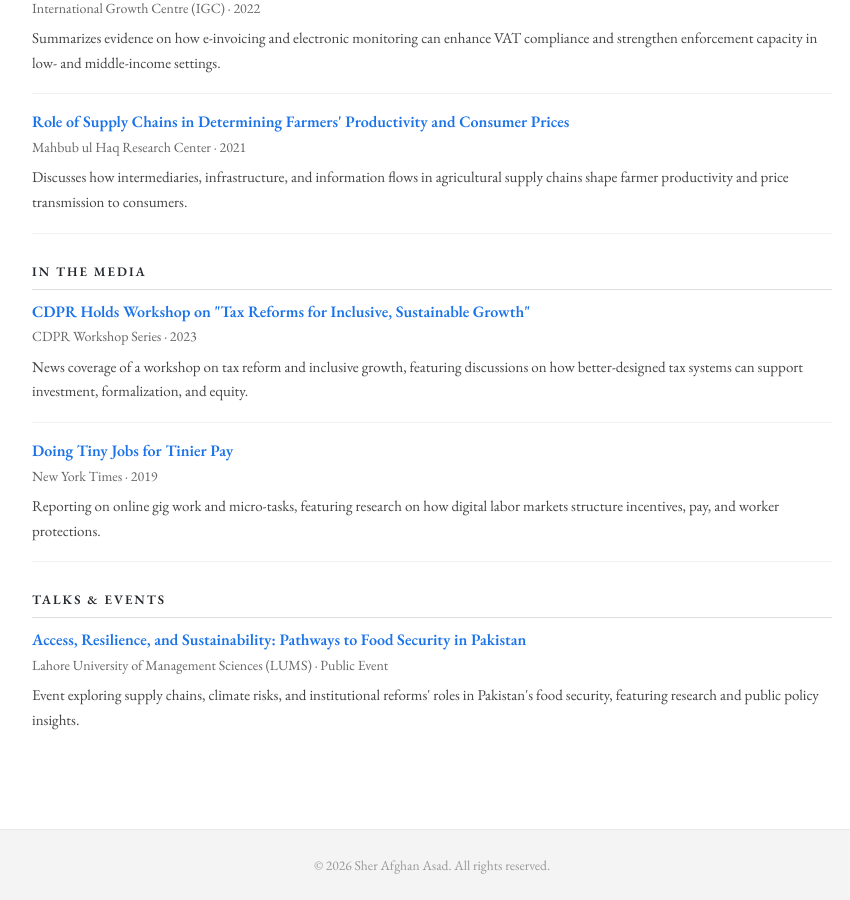
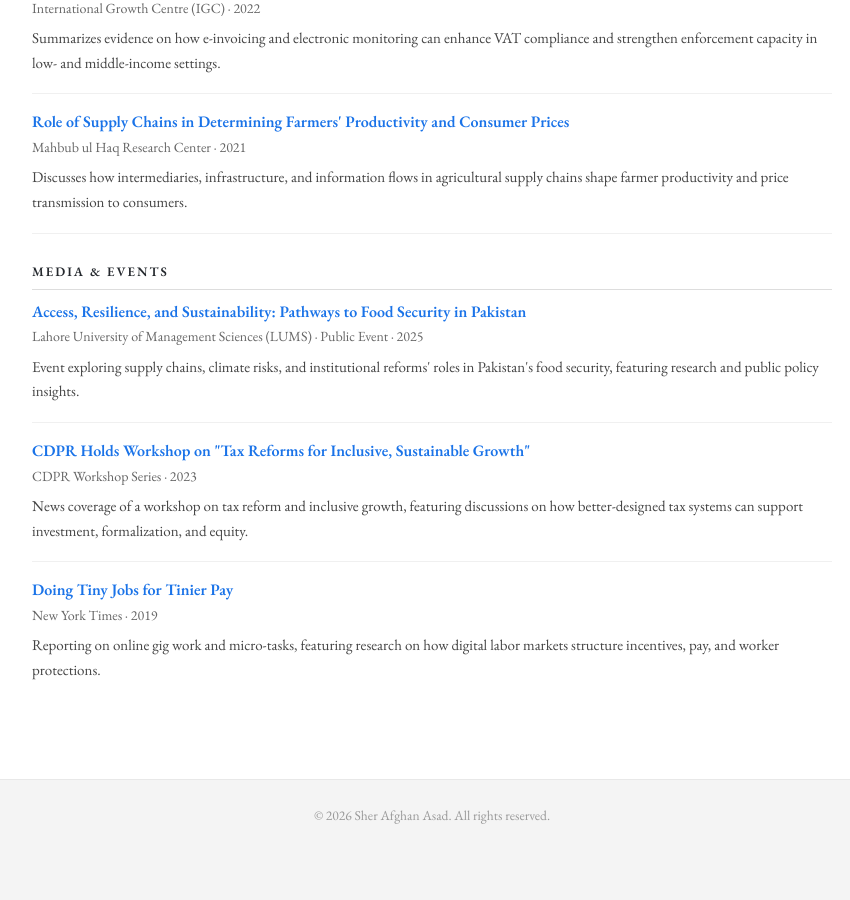
Before and after one commit to sherafghanasad/sherafghanasad.github.io, a Jekyll site: the page built from policy.html, in a window 1280 px wide and 900 px high, scrolled down 4228 px. Shown: the whole window, without its empty margins (208-1058 px from the left). Built offline with Jekyll 4.4.1, drawn with Linux system fonts in a browser that asks for light colours; after the commit the page ends 5078 px from its top, so only the background shows below that.

Commit message:
Direct PDF links, social preview image, merge Media & Events, tidy teaching terms
Co-Authored-By: Claude Fable 5.2 <noreply@anthropic.com>

```diff
--- a/_config.yml
+++ b/_config.yml
@@ -10,6 +10,11 @@ baseurl: ""
 # address bar when viewing your own publication homepage. No trailing slash.
 substack_url: "https://sherafghanasad.substack.com"
 substack_profile: "https://substack.com/@sherafghanasad"
+
+# Social link previews (jekyll-seo-tag)
+twitter:
+  username: sherafghan_asad
+  card: summary
 
 # Build settings
 markdown: kramdown
@@ -35,6 +40,7 @@ defaults:
       type: "pages"
     values:
       layout: "default"
+      image: /assets/images/sher-afghan-asad.jpeg
 
 # Plugins (GitHub Pages compatible)
 plugins:
--- a/_includes/header.html
+++ b/_includes/header.html
@@ -26,8 +26,7 @@
             <li><a href="{{ '/policy/' | relative_url }}#engagements">Engagements</a></li>
             <li><a href="{{ '/policy/' | relative_url }}#substack">Substack</a></li>
             <li><a href="{{ '/policy/' | relative_url }}#commentary">Op-eds &amp; Articles</a></li>
-            <li><a href="{{ '/policy/' | relative_url }}#in-the-media">In the Media</a></li>
-            <li><a href="{{ '/policy/' | relative_url }}#talks-events">Talks &amp; Events</a></li>
+            <li><a href="{{ '/policy/' | relative_url }}#in-the-media">Media &amp; Events</a></li>
           </ul>
         </li>
         <li class="has-dropdown">
--- a/policy.html
+++ b/policy.html
@@ -199,7 +199,13 @@ redirect_from:
   <p class="writing-desc">Discusses how intermediaries, infrastructure, and information flows in agricultural supply chains shape farmer productivity and price transmission to consumers.</p>
 </div>
 
-<h2 id="in-the-media">In the Media</h2>
+<h2 id="in-the-media">Media &amp; Events</h2>
+
+<div class="writing-entry">
+  <p class="writing-title"><a href="https://lums.edu.pk/events/access-resilience-and-sustainability-pathways-food-security-pakistan" target="_blank">Access, Resilience, and Sustainability: Pathways to Food Security in Pakistan</a></p>
+  <p class="writing-meta">Lahore University of Management Sciences (LUMS) &middot; Public Event &middot; 2025</p>
+  <p class="writing-desc">Event exploring supply chains, climate risks, and institutional reforms' roles in Pakistan's food security, featuring research and public policy insights.</p>
+</div>
 
 <div class="writing-entry">
   <p class="writing-title"><a href="https://www.cdpr.org.pk/workshops/reforming-pakistans-taxes-for-sustainable-and-inclusive-growth/" target="_blank">CDPR Holds Workshop on "Tax Reforms for Inclusive, Sustainable Growth"</a></p>
@@ -212,11 +218,3 @@ redirect_from:
   <p class="writing-meta">New York Times &middot; 2019</p>
   <p class="writing-desc">Reporting on online gig work and micro-tasks, featuring research on how digital labor markets structure incentives, pay, and worker protections.</p>
 </div>
-
-<h2 id="talks-events">Talks &amp; Events</h2>
-
-<div class="writing-entry">
-  <p class="writing-title"><a href="https://lums.edu.pk/events/access-resilience-and-sustainability-pathways-food-security-pakistan" target="_blank">Access, Resilience, and Sustainability: Pathways to Food Security in Pakistan</a></p>
-  <p class="writing-meta">Lahore University of Management Sciences (LUMS) &middot; Public Event</p>
-  <p class="writing-desc">Event exploring supply chains, climate risks, and institutional reforms' roles in Pakistan's food security, featuring research and public policy insights.</p>
-</div>
--- a/research.html
+++ b/research.html
@@ -34,7 +34,7 @@ permalink: /research/
     <summary>Abstract (click to expand)</summary>
     <p>We study possible labor market discrimination by workers towards their out-group employers as manifested via social preferences (altruism and reciprocity). We run a well-powered, model-based, lab-in-the-field experiment, recruiting 6,000 white American worker subjects from Amazon's M-Turk platform for a real effort task. We also hire trainer subjects, our stand-in for employers, from a university. To worker subjects, we randomly (and unobtrusively) reveal the racial identity of the trainers, who may be white or black. We find evidence that white workers may discriminate against white employers based on altruism (working harder due to concern for the employer's well-being). However, they may discriminate based on reciprocity in favor of their white employers (working harder because of a small gift). From the perspective of black (white) employers, altruism evokes a stronger (weaker) effort response, but gift-giving has no (positive) effect. The combined effect of altruism and reciprocity on worker effort is the same for black and white employers.</p>
   </details>
-  <p class="pub-links"><a href="https://www.sciencedirect.com/science/article/abs/pii/S0167268123003566" target="_blank">Journal</a> &nbsp;|&nbsp; <a href="https://www.nytimes.com/2019/11/15/nyregion/mechanical-turk-amazon-labor.html" target="_blank">New York Times</a> &nbsp;|&nbsp; <a href="https://www.dropbox.com/scl/fi/cdafri2m7tyhpro53sipa/Published-Version.pdf?rlkey=la50fdjgc35b865go6eb8iodg&dl=0" target="_blank">Download Paper</a></p>
+  <p class="pub-links"><a href="https://www.sciencedirect.com/science/article/abs/pii/S0167268123003566" target="_blank">Journal</a> &nbsp;|&nbsp; <a href="https://www.nytimes.com/2019/11/15/nyregion/mechanical-turk-amazon-labor.html" target="_blank">New York Times</a> &nbsp;|&nbsp; <a href="https://www.dropbox.com/scl/fi/cdafri2m7tyhpro53sipa/Published-Version.pdf?rlkey=la50fdjgc35b865go6eb8iodg&raw=1" target="_blank">Download Paper</a></p>
 </div>
 
 <h2 id="book-chapters">Book Chapters</h2>
@@ -83,7 +83,7 @@ permalink: /research/
 </div>
 
 <div class="publication-entry">
-  <p class="pub-title"><a href="https://www.dropbox.com/scl/fi/h0vnibn4lll9vlw2mtmu1/Traffic_Working_Paper.pdf?rlkey=1zft3gc18c90eopz6vpaiwyig&e=1&dl=0" target="_blank">Do Nudges Induce Safe Driving? Evidence from Dynamic Message Signs</a></p>
+  <p class="pub-title"><a href="https://www.dropbox.com/scl/fi/h0vnibn4lll9vlw2mtmu1/Traffic_Working_Paper.pdf?rlkey=1zft3gc18c90eopz6vpaiwyig&raw=1" target="_blank">Do Nudges Induce Safe Driving? Evidence from Dynamic Message Signs</a></p>
   <p class="pub-authors">(with <a href="https://kdduncan.github.io/" target="_blank">Kevin Duncan</a>)</p>
   <p class="pub-journal">November 2023</p>
   <details>
--- a/teaching.html
+++ b/teaching.html
@@ -22,7 +22,7 @@ permalink: /teaching/
 
 <div class="course-entry">
   <p class="course-title">ECON 419: Advanced Behavioral Economics</p>
-  <p class="course-meta">Senior undergraduate / graduate &middot; LUMS &middot; Fall 2020, Spring 2022, 2023, 2024</p>
+  <p class="course-meta">Senior undergraduate / graduate &middot; LUMS &middot; Fall 2020; Spring 2022, 2023, 2024</p>
   <p class="course-desc">Advanced course covering models of bounded rationality, social preferences, and behavioral contract theory, with applications to taxation, development, and policy design.</p>
   <p class="course-link"><a href="https://www.dropbox.com/scl/fi/nu6vdv2tf52xiadba1l2b/Course-Outline.pdf?dl=0&rlkey=y3x5cl7auydhgvdfzo77fy342" target="_blank">Course outline (PDF)</a></p>
 </div>
@@ -36,7 +36,7 @@ permalink: /teaching/
 
 <div class="course-entry">
   <p class="course-title">ECON 233: Introduction to Game Theory</p>
-  <p class="course-meta">Undergraduate &middot; LUMS &middot; Fall 2021, Spring 2020</p>
+  <p class="course-meta">Undergraduate &middot; LUMS &middot; Spring 2020, Fall 2021</p>
   <p class="course-desc">Introduction to strategic interaction, Nash equilibrium, and dynamic games, with examples drawn from markets, bargaining, and public policy.</p>
   <p class="course-link"><a href="https://www.dropbox.com/scl/fi/xkui6lzgs9lyp1tzg4jis/Course-Outline.pdf?rlkey=09pr3g3vn4jpn6hb65lonigfm&dl=0" target="_blank">Course outline (PDF)</a></p>
 </div>
```
